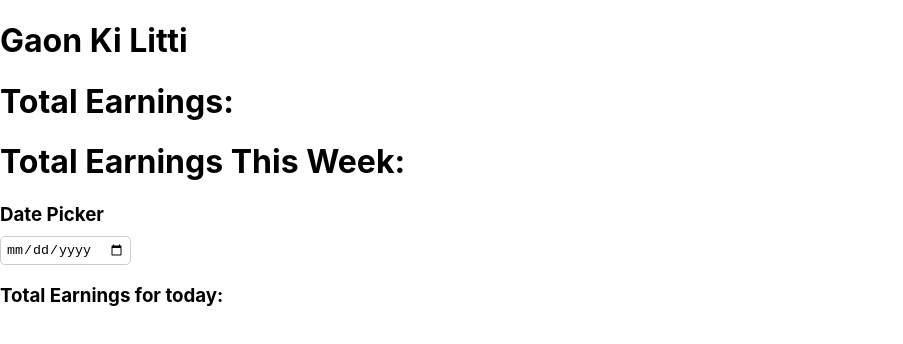
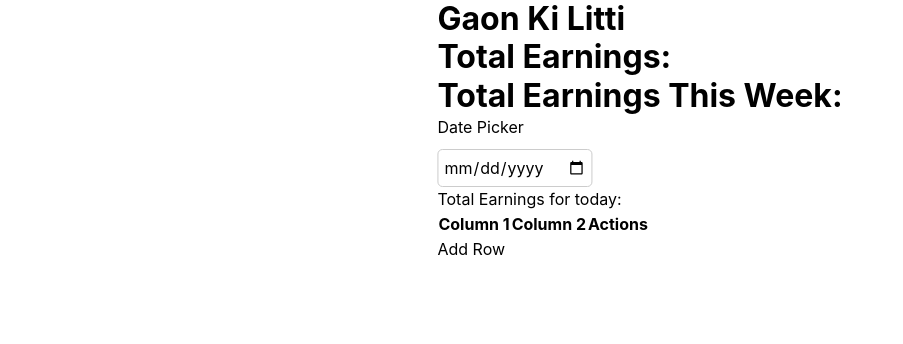
Before and after one commit to anonymousHa04/gaonkilitti, a React (Create React App) app: page / in a window 1280 px wide. Shown: the top 344 px of the page, without its empty margins (0-903 px from the left). Built offline with nearby package versions, Linux system fonts and the light colour scheme.

Commit message:
setted up tailwindcss

```diff
--- a/package.json
+++ b/package.json
@@ -35,5 +35,8 @@
       "last 1 firefox version",
       "last 1 safari version"
     ]
+  },
+  "devDependencies": {
+    "tailwindcss": "^3.4.8"
   }
 }
--- a/src/App.css
+++ b/src/App.css
@@ -1,3 +1,9 @@
+h1 {
+  font-size: 2rem;
+  font-weight: 700;
+  line-height: 1.2;
+}
+
 .App {
   text-align: center;
 }
@@ -28,6 +34,12 @@
   color: #61dafb;
 }
 
+.Container {
+  position: absolute;
+  left: 50%;
+  transform: translate(-50%, 0%);
+}
+
 @keyframes App-logo-spin {
   from {
     transform: rotate(0deg);
--- a/src/App.js
+++ b/src/App.js
@@ -5,7 +5,7 @@ import Table from './containers/Table';
 
 function App() {
   return (
-   <>
+   <div className='Container'>
     <h1>Gaon Ki Litti</h1>
     {/* total earnings By far */}
     <h1>Total Earnings: </h1>
@@ -20,7 +20,8 @@ function App() {
     {/* toggle button/ dropdown to switch */}
 
     {/* sold items */}
-   </>
+    <Table />
+   </div>
   )
 }
 
--- a/src/index.css
+++ b/src/index.css
@@ -11,3 +11,7 @@ code {
   font-family: source-code-pro, Menlo, Monaco, Consolas, 'Courier New',
     monospace;
 }
+
+@tailwind base;
+@tailwind components;
+@tailwind utilities;
--- /dev/null
+++ b/tailwind.config.js
@@ -0,0 +1,15 @@
+/** @type {import('tailwindcss').Config} */
+module.exports = {
+  content: [
+    "./src/**/*.{js,jsx,ts,tsx}",
+  ],
+  // make the default h1 size to 3rem
+  theme: {
+    extend: {
+      fontSize: {
+        'h1': '3rem', // Example custom size for h1
+      },
+    },
+  },
+  plugins: [],
+}
```
Also changed, not shown: 2 other files (tests, documents, lock files or other folders).
